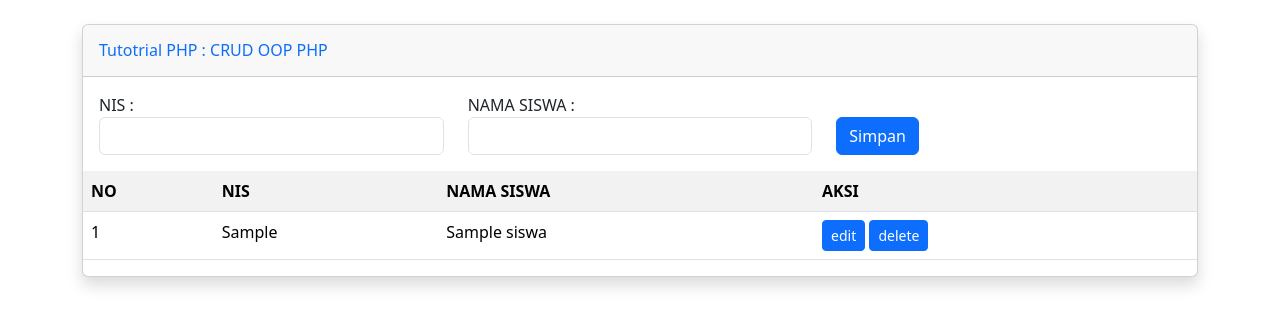
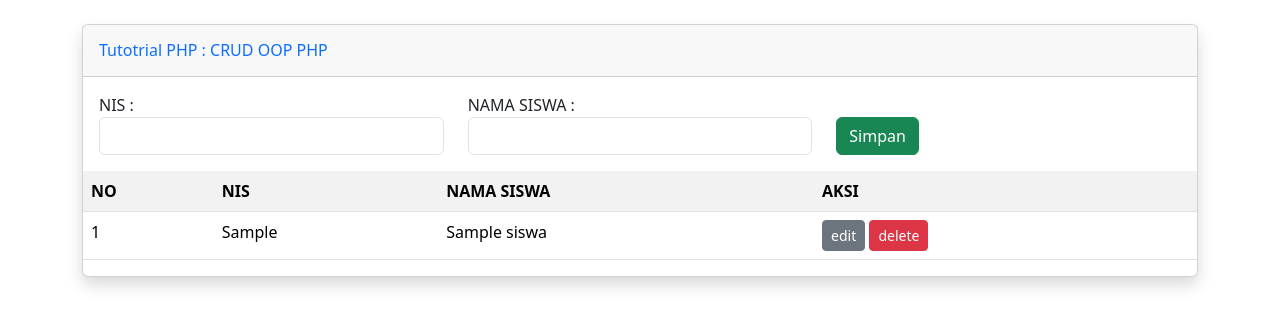
Before and after one commit to KamisakiNara/pw, a PHP site: page / in a window 1280 px wide. Shown: the top 327 px of the page. Run offline with PHP 8.4, Linux system fonts and the light colour scheme; tables that the repository leaves empty or names only in its code hold one stand-in row (values such as "Sample post"); some libraries are stand-ins or nearby versions.

Commit message:
menambahkan bootstrap

```diff
--- a/pw6/index.php
+++ b/pw6/index.php
@@ -20,8 +20,8 @@ endif;
 <head>
 	<title>Tutorial PHP : CRUD OOP PHP</title>
 
-	<link href="../assets/fontawesome-free/css/all.min.css" rel="stylesheet" type="text/css">
-	<link href="../assets/bootstrap/css/bootstrap.min.css" rel="stylesheet" type="text/css">
+	<link href="../../fontawesome/css/all.min.css" rel="stylesheet" type="text/css">
+	<link href="../../bootstrap/css/bootstrap.min.css" rel="stylesheet" type="text/css">
 
 </head>
 <body>
@@ -48,7 +48,7 @@ endif;
 						</div>
 						<div class="col-md-4">
 
-								<button type="submit" class="mt-4 btn btn-md btn-primary"> Simpan</button>
+								<button type="submit" class="mt-4 btn btn-md btn-success"> Simpan</button>
 
 						</div>
 					</div>
@@ -71,8 +71,8 @@ endif;
 					<td><?php echo $row['nis']; ?></td>
 					<td><?php echo $row['nama']; ?></td>
 					<td>
-						<?php echo "<a class='btn btn-sm btn-primary' href='edit.php?nis=".$row['nis']."'>edit</a>"; ?>
-						<?php echo "<a class='btn btn-sm btn-primary' href='delete.php?nis=".$row['nis']."'>delete</a>"; ?>
+						<?php echo "<a class='btn btn-sm btn-secondary' href='edit.php?nis=".$row['nis']."'>edit</a>"; ?>
+						<?php echo "<a class='btn btn-sm btn-danger' href='delete.php?nis=".$row['nis']."'>delete</a>"; ?>
 					</td>
 				</tr>
 				<?php $no+=1; }?>
```
Also changed, not shown: pw6/Cuplikan layar 2024-04-04 165347.png (added), pw6/Cuplikan layar 2024-04-04 165400.png (added), pw6/Cuplikan layar 2024-04-04 165521.png (added), pw6/Cuplikan layar 2024-04-04 165834.png (added), pw6/Cuplikan layar 2024-04-04 165845.png (added), pw6/Cuplikan layar 2024-04-04 165859.png (added), 1 other file.
